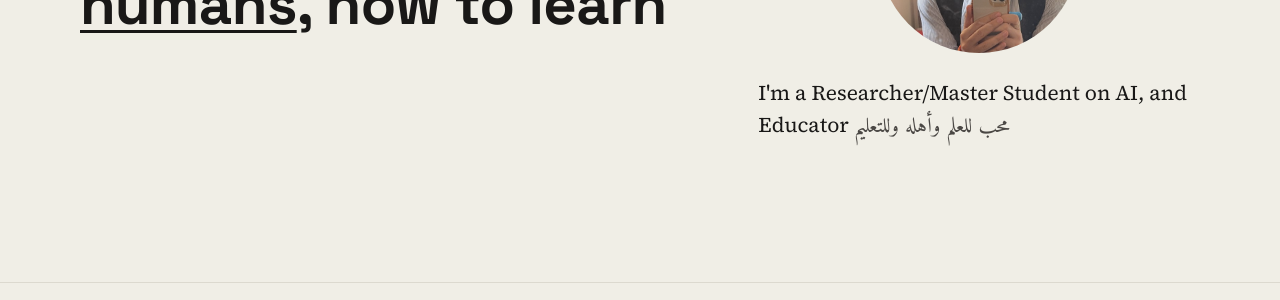
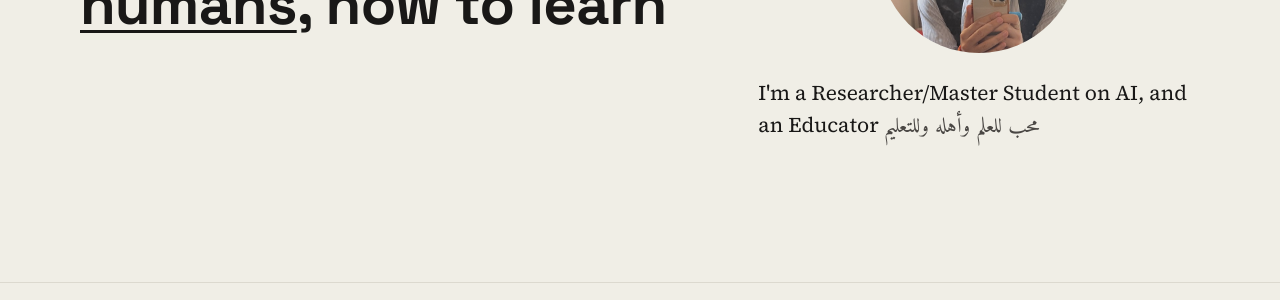
Before and after one commit to sweta-ahmedkhaled/sweta-ahmedkhaled.github.io, a Jekyll site: the page built from index.html, in a window 1280 px wide and 900 px high. Shown: the part 396-696 px from the top of the window. Built offline with Jekyll 4.4.1, drawn with Linux system fonts in a browser that asks for light colours.

Commit message:
a typo, and "an" Educator

```diff
--- a/index.html
+++ b/index.html
@@ -6,7 +6,7 @@ layout: default
     <h1 class="hero-headline">I like Teaching <span class="underline">computers</span>, and <span class="underline">humans</span>, how to learn</h1>
     <div class="hero-bio">
       <img class="avatar" id="avatar-photo" src="{{ '/assets/images/avatar.jpg' | relative_url }}" data-photos="{{ '/assets/images/avatar.jpg' | relative_url }},{{ '/assets/images/avatar2-nobg.png' | relative_url }}" alt="Ahmed Khaled">
-      <p class="hero-text">I'm a Researcher/Master Student on AI, and Educator <span class="arabic-text" lang="ar" dir="rtl">محب للعلم وأهله وللتعليم</span></p>
+      <p class="hero-text">I'm a Researcher/Master Student on AI, and an Educator <span class="arabic-text" lang="ar" dir="rtl">محب للعلم وأهله وللتعليم</span></p>
     </div>
   </div>
 </section>
```
